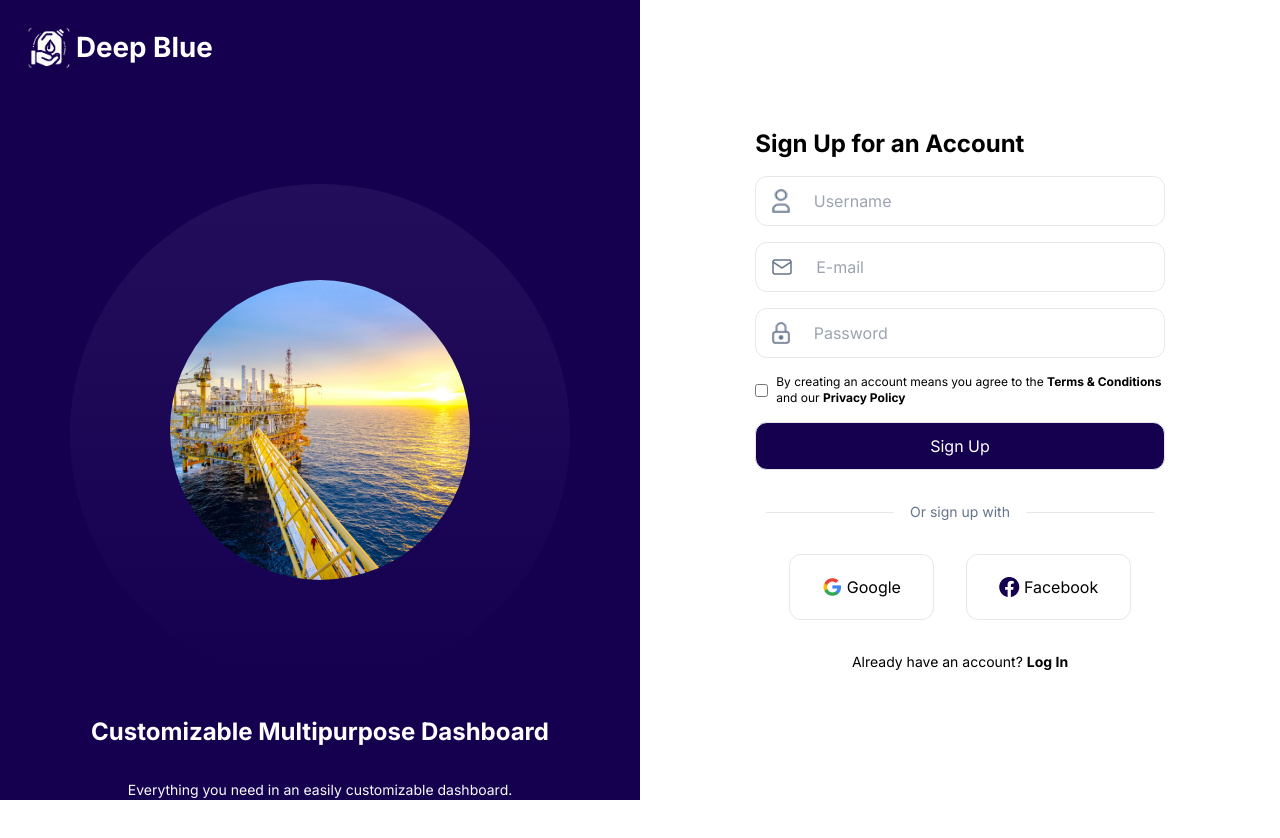
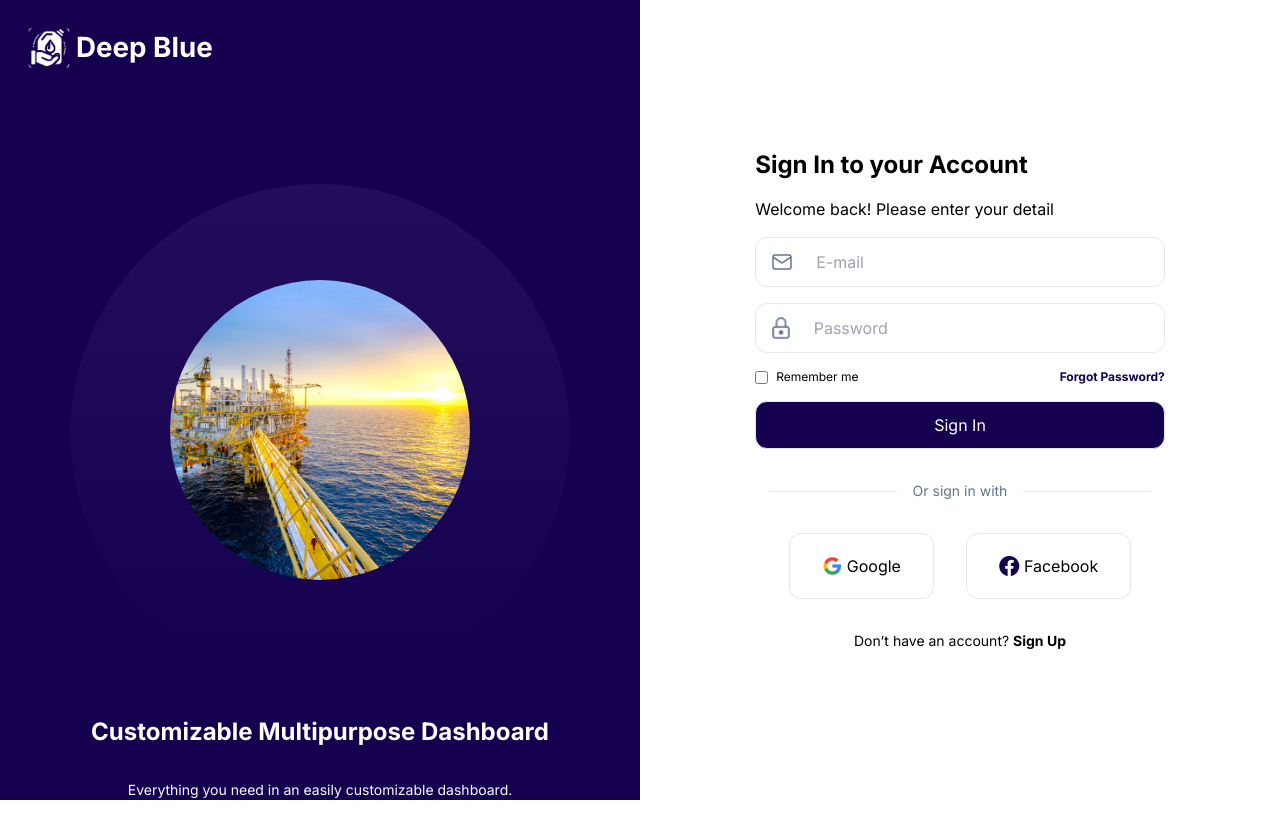
Before and after one commit to briotza/deep-blue, a React (Vite) app: page / in a window 1280 px wide. Built offline with nearby package versions, Linux system fonts and the light colour scheme.

Commit message:
feat: verify email screen

```diff
--- /dev/null
+++ b/src/components/home/email.tsx
@@ -0,0 +1,19 @@
+export default function Email() {
+    return(
+        <div className="bg-white w-[50%] h-[100%] flex items-center justify-center font-inter flex-col">
+            <form className="space-y-4 w-[64%]">
+                <span className="text-2xl font-bold">Verify your Email</span>
+                <p>Thank you, check your email for instructions to reset your password</p>
+
+                <button className="w-[100%] bg-[#150050] text-white rounded-xl border h-12">Skip Now</button>
+
+            </form>
+
+            <span className="text-sm mt-8">
+            Don’t receive an email? <button><b>Resend</b></button>
+            </span>
+
+        </div>
+
+    )
+}
--- /dev/null
+++ b/src/components/home/forgotpassword.tsx
@@ -0,0 +1,38 @@
+import email from "../../assets/email.png"
+
+interface onSwitchSignupProps {
+    onSwitchForm: () => void;
+    onSwitchSignup: () => void;
+    onSwitchToEmail: () => void;
+}
+
+export default function ForgotPassword({ onSwitchForm, onSwitchSignup, onSwitchToEmail }: onSwitchSignupProps) {
+    return(
+        <div className="bg-white w-[50%] h-[100%] flex items-center justify-center font-inter flex-col">
+            <form className="space-y-4 w-[64%]">
+                <span className="text-2xl font-bold">Reset your password</span>
+                <p>Enter the email address associated with your account and we will send you a link to reset your password.</p>
+
+                <div className="flex flex-row border rounded-xl items-center">
+                    <img src={email} className="w-5 mx-4" />
+                    <input
+                        className="w-[100%] h-12 pl-2 rounded-xl"
+                        id="email"
+                        type="email"
+                        placeholder="E-mail"
+                        required
+                    />
+                </div>
+
+                <button className="w-[100%] bg-[#150050] text-white rounded-xl border h-12" onClick={onSwitchToEmail}>Continue</button>
+
+            </form>
+
+            <span className="text-sm mt-8">
+            <button onClick={onSwitchForm}><b>Back to Sign In</b></button>
+            </span>
+            <p className="absolute bottom-16">Don’t have an account? <button onClick={onSwitchSignup}><b>Sign Up</b></button></p>
+        </div>
+
+    )
+}
--- /dev/null
+++ b/src/components/home/login.tsx
@@ -0,0 +1,68 @@
+import email from "../../assets/email.png"
+import password from "../../assets/password.png"
+import google from "../../assets/google.png"
+import facebook from "../../assets/facebook.png"
+import { Link } from "react-router-dom"
+
+interface LoginProps {
+    onSwitchForm: () => void;
+    onForgotPassword: () => void;
+}
+
+export default function Login({ onSwitchForm, onForgotPassword }: LoginProps) {
+    return (
+        <div className="bg-white w-[50%] h-[100%] flex items-center justify-center font-inter flex-col">
+            <form className="space-y-4 min-w-[64%]">
+                <span className="text-2xl font-bold">Sign In to your Account</span>
+                <p>Welcome back! Please enter your detail</p>
+
+
+                <div className="flex flex-row border rounded-xl items-center">
+                    <img src={email} className="w-5 mx-4" />
+                    <input
+                        className="w-[100%] h-12 pl-2 rounded-xl"
+                        id="email"
+                        type="email"
+                        placeholder="E-mail"
+                        required
+                    />
+                </div>
+
+                <div className="flex flex-row border rounded-xl items-center mb-4">
+                    <img src={password} className="w-5 mx-4" />
+                    <input
+                        className="w-[100%] h-12 pl-2 rounded-xl"
+                        id="password"
+                        type="password"
+                        placeholder="Password"
+                        required
+                    />
+                </div>
+
+                <div className="flex flex-row items-center w-[100%]">
+                    <input
+                        className="mr-2"
+                        type="checkbox"
+                    />
+                    <span className="text-xs">Remember me</span>
+                    <button className="ml-auto text-xs text-[#150050] font-bold"  onClick={onForgotPassword}>Forgot Password?</button>
+                </div>
+
+                <button className="w-[100%] bg-[#150050] text-white rounded-xl border h-12">Sign In</button>
+
+            </form>
+            <div className="flex flex-row w-[100%] items-center justify-center my-8">
+                <div className="border-t w-[20%]"></div>
+                <span className="text-[#64748B] text-sm mx-4">Or sign in with</span>
+                <div className="border-t w-[20%]"></div>
+            </div>
+
+            <div className="flex space-x-8">
+                <button className="flex items-center rounded-xl border py-5 px-8"><img src={google} className="mr-1"/>Google</button>
+                <button className="flex items-center rounded-xl border py-5 px-8"><img src={facebook} className="mr-1"/>Facebook</button>
+            </div>
+
+            <span className="text-sm mt-8">Don’t have an account? <button onClick={onSwitchForm}><b>Sign Up</b></button></span>
+        </div>
+    )
+}
--- a/src/components/home/formulario.tsx
+++ b/src/components/home/signup.tsx
@@ -3,8 +3,14 @@ import email from "../../assets/email.png"
 import password from "../../assets/password.png"
 import google from "../../assets/google.png"
 import facebook from "../../assets/facebook.png"
+import { Link } from "react-router-dom"
 
-export default function Formulario() {
+
+interface SignupProps {
+    onSwitchForm: () => void;
+}
+
+export default function Signup({ onSwitchForm }: SignupProps) {
     return (
         <div className="bg-white w-[50%] h-[100%] flex items-center justify-center font-inter flex-col">
             <form className="space-y-4 max-w-[64%]">
@@ -65,7 +71,7 @@ export default function Formulario() {
                 <button className="flex items-center rounded-xl border py-5 px-8"><img src={facebook} className="mr-1"/>Facebook</button>
             </div>
 
-            <span className="text-sm mt-8">Already have an account? <button><b>Log In</b></button></span>
+            <span className="text-sm mt-8">Already have an account? <button onClick={onSwitchForm}><b>Log In</b></button></span>
         </div>
     )
 }
--- a/src/pages/home/index.tsx
+++ b/src/pages/home/index.tsx
@@ -1,11 +1,25 @@
-import Formulario from "../../components/home/formulario";
+import Signup from "../../components/home/signup";
 import Painel from "../../components/home/painel";
+import Login from "../../components/home/login"
+import ForgotPassword from "../../components/home/forgotpassword";
+import Email from "../../components/home/email";
+import { useState } from "react";
 
 export default function Home() {
+    const [currentForm, setCurrentForm] = useState("login");
+
+    const handleSwitchToSignup = () => setCurrentForm("signup")
+    const handleSwitchToLogin = () => setCurrentForm("login")
+    const handleSwitchToForgotPassword = () => setCurrentForm("forgotPassword")
+    const handleSwitchToEmail = () => setCurrentForm("email")
+
     return(
         <div className="flex flex-row h-screen">
             <Painel />
-            <Formulario />
+            {currentForm === "signup" && <Signup onSwitchForm={handleSwitchToLogin} />}
+            {currentForm === "login" && <Login onSwitchForm={handleSwitchToSignup} onForgotPassword={handleSwitchToForgotPassword}/>}
+            {currentForm === "forgotPassword" && <ForgotPassword onSwitchForm={handleSwitchToLogin} onSwitchSignup={handleSwitchToSignup} onSwitchToEmail={handleSwitchToEmail}/>}
+            {currentForm === "email" && <Email />}
         </div>
     )
 }
```
